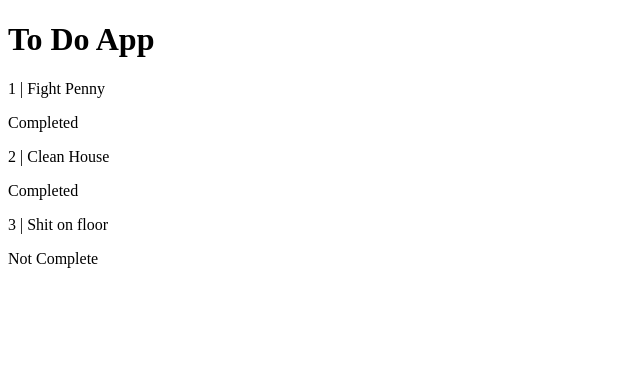
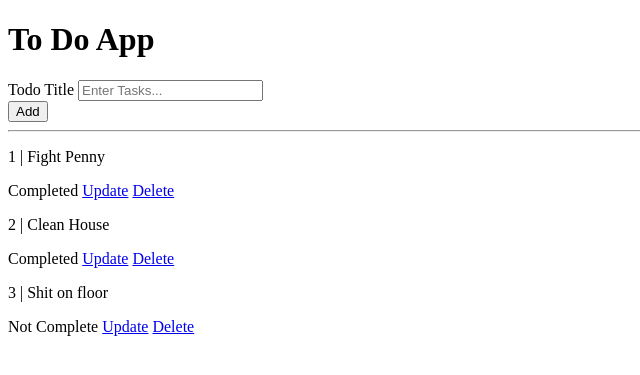
Before and after one commit to dannymayer/tasker, a Flask app: page / in a window 1280 px wide. Shown: the top 375 px of the page, without its empty margins (0-640 px from the left). Run offline with Flask 2, Linux system fonts and the light colour scheme; data comes from the database, SQL or seed files in the repository; both versions use the stored data as it was after the commit.

Commit message:
Basic CRUD

```diff
--- a/app.py
+++ b/app.py
@@ -1,4 +1,4 @@
-from flask import Flask, render_template
+from flask import Flask, render_template, request, redirect, url_for
 from flask_sqlalchemy import SQLAlchemy
 
 app = Flask(__name__)
@@ -15,11 +15,35 @@ class Todo(db.Model):
     complete = db.Column(db.Boolean)
 
 
-@app.route('/')
+@app.route("/")
 def home():
     todo_list = Todo.query.all()
-    return render_template('base.html', todo_list=todo_list)
+    return render_template("base.html", todo_list=todo_list)
 
+
+@app.route("/add", methods=["POST"])
+def add():
+    title = request.form.get("title")
+    new_todo = Todo(title=title, complete=False)
+    db.session.add(new_todo)
+    db.session.commit()
+    return redirect(url_for("home"))
+
+
+@app.route("/update/<int:todo_id>")
+def update(todo_id):
+    todo = Todo.query.filter_by(id=todo_id).first()
+    todo.complete = not todo.complete
+    db.session.commit()
+    return redirect(url_for("home"))
+
+
+@app.route("/delete/<int:todo_id>")
+def delete(todo_id):
+    todo = Todo.query.filter_by(id=todo_id).first()
+    db.session.delete(todo)
+    db.session.commit()
+    return redirect(url_for("home"))
 
 if __name__ == "__main__":
     db.create_all()
--- a/templates/base.html
+++ b/templates/base.html
@@ -9,6 +9,17 @@
   <body>
     <h1>To Do App</h1>
 
+    <form action="/add" method="post">
+      <div>
+        <label>Todo Title</label>
+        <input type="text" name="title" placeholder="Enter Tasks..." />
+        <br />
+        <button type="submit">Add</button>
+      </div>
+    </form>
+
+    <hr />
+
     {% for todo in todo_list %}
 
     <p>{{ todo.id }} | {{ todo.title }}</p>
@@ -17,6 +28,11 @@
     <span>Not Complete</span>
     {% else %}
     <span>Completed</span>
-    {% endif %} {% endfor %}
+    {% endif %}
+
+    <a href="/update/{{ todo.id }}">Update</a>
+    <a href="/delete/{{ todo.id }}">Delete</a>
+
+    {% endfor %}
   </body>
 </html>
```
Also changed, not shown: db.sqlite, 1 other file.
